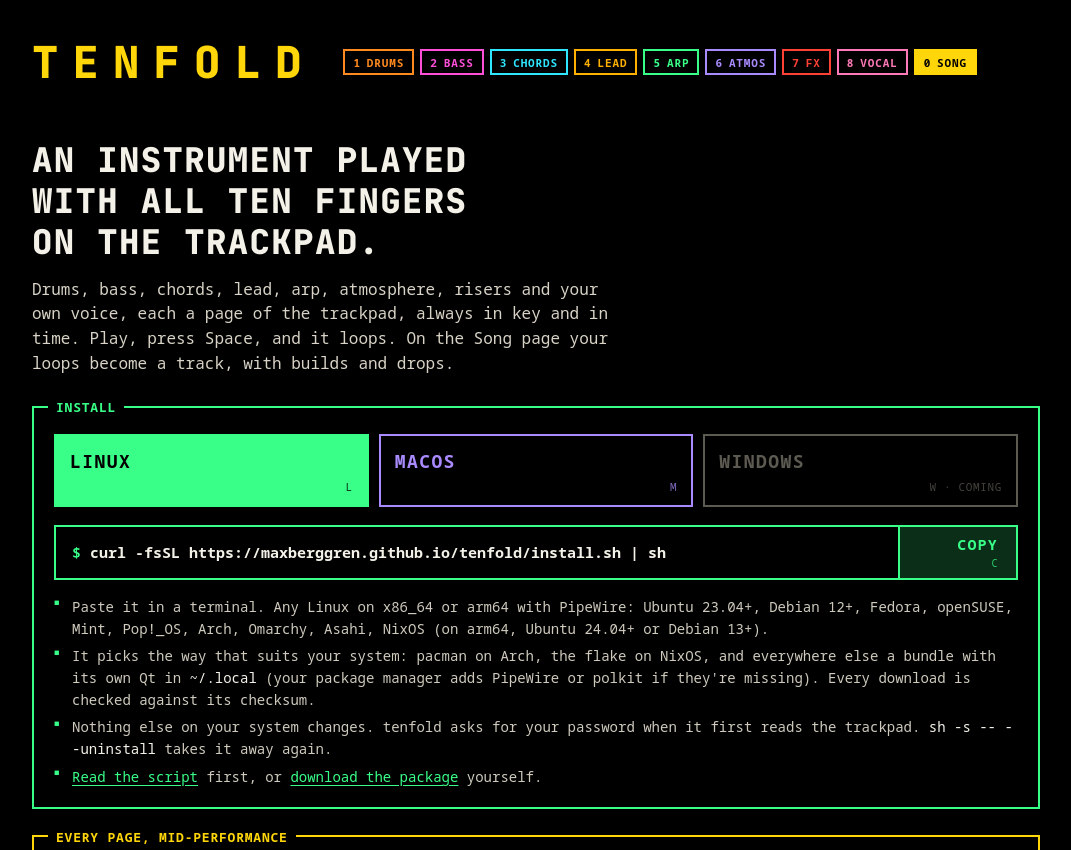
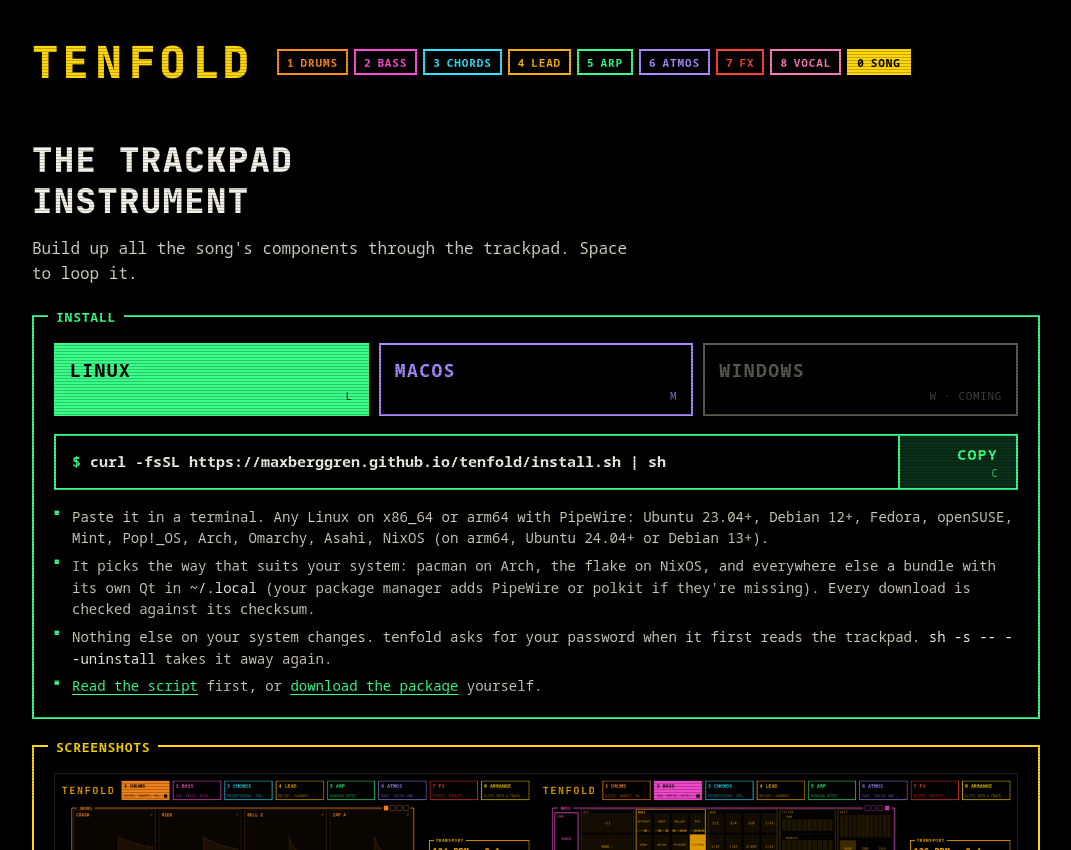
Before and after one commit to maxberggren/tenfold, a plain HTML site: page site/index.html in a window 1280 px wide. Shown: the top 850 px of the page, without its empty margins (104-1175 px from the left). Drawn offline with Linux system fonts and the light colour scheme; files whose address does not match are found by name.

Commit message:
Install page: the trackpad instrument, kerned wordmark, scanlines, a plain Mac download
Co-Authored-By: Claude Opus 5.5 <noreply@anthropic.com>

```diff
--- a/site/index.html
+++ b/site/index.html
@@ -4,7 +4,7 @@
 <meta charset="utf-8">
 <meta name="viewport" content="width=device-width, initial-scale=1">
 <title>tenfold</title>
-<meta name="description" content="An instrument played with all ten fingers on the trackpad. Install it with one command.">
+<meta name="description" content="The trackpad instrument. Build up all the song's components through the trackpad. Space to loop it.">
 <link rel="preconnect" href="https://fonts.googleapis.com">
 <link rel="preconnect" href="https://fonts.gstatic.com" crossorigin>
 <link href="https://fonts.googleapis.com/css2?family=JetBrains+Mono:wght@700;800&family=Noto+Sans+Mono:wdth,wght@87.5,500;87.5,600;87.5,700&display=swap" rel="stylesheet">
@@ -38,6 +38,15 @@
     line-height: 1.55;
     -webkit-font-smoothing: antialiased;
   }
+  /* Scanlines over the page, as the app draws them over its glass (Main.qml). */
+  body::after {
+    content: "";
+    position: fixed;
+    inset: 0;
+    pointer-events: none;
+    z-index: 10;
+    background: repeating-linear-gradient(to bottom, rgba(0,0,0,0.22) 0, rgba(0,0,0,0.22) 1px, transparent 1px, transparent 3px);
+  }
   .wrap { max-width: 1040px; margin: 0 auto; padding: 28px 16px 48px; }
   .caps { text-transform: uppercase; letter-spacing: 0.06em; font-weight: 700; }
 
@@ -47,10 +56,23 @@
     font-family: var(--wide);
     font-weight: 800;
     font-size: clamp(30px, 6vw, 44px);
-    letter-spacing: 0.32em;
+    letter-spacing: 0.16em;
     color: var(--song);
     margin: 0;
+    display: flex;
   }
+  /* Kerned by eye: a monospace face gives T, F and L as much room as O and
+     D, so the open sides of those three read as holes. Each pair is pulled
+     in by what its letters leave empty, and the last letter carries no
+     tracking, so the word sits on its own width. */
+  .wordmark span { display: inline-block; }
+  .wordmark .k-t { margin-right: -0.07em; }
+  .wordmark .k-e { margin-right: -0.01em; }
+  .wordmark .k-n { margin-right: 0.01em; }
+  .wordmark .k-f { margin-right: -0.08em; }
+  .wordmark .k-o { margin-right: 0.01em; }
+  .wordmark .k-l { margin-right: -0.09em; }
+  .wordmark .k-d { letter-spacing: 0; }
   .tabs { display: flex; gap: 6px; flex-wrap: wrap; flex: 1; min-width: 0; }
   .tab {
     border: 2px solid var(--c);
@@ -213,7 +235,7 @@
 <body>
 <div class="wrap">
   <header>
-    <h1 class="wordmark">TENFOLD</h1>
+    <h1 class="wordmark" aria-label="tenfold"><span class="k-t" aria-hidden="true">T</span><span class="k-e" aria-hidden="true">E</span><span class="k-n" aria-hidden="true">N</span><span class="k-f" aria-hidden="true">F</span><span class="k-o" aria-hidden="true">O</span><span class="k-l" aria-hidden="true">L</span><span class="k-d" aria-hidden="true">D</span></h1>
     <nav class="tabs" aria-hidden="true">
       <span class="tab" style="--c: var(--drums)"><b>1</b>Drums</span>
       <span class="tab" style="--c: var(--bass)"><b>2</b>Bass</span>
@@ -228,10 +250,8 @@
   </header>
 
   <section class="hero">
-    <h2>An instrument played with all ten fingers on the trackpad.</h2>
-    <p>Drums, bass, chords, lead, arp, atmosphere, risers and your own voice, each a page of the trackpad,
-      always in key and in time. Play, press Space, and it loops. On the Song page your loops become a track,
-      with builds and drops.</p>
+    <h2>The trackpad instrument</h2>
+    <p>Build up all the song's components through the trackpad. Space to loop it.</p>
   </section>
 
   <section class="panel" id="install" style="--c: var(--arp)">
@@ -273,12 +293,6 @@
           <span class="name">Get</span><span class="key">D</span>
         </a>
       </div>
-      <ul class="notes">
-        <li>Open the disk image and drag tenfold onto Applications.</li>
-        <li>Take the pad and every finger plays: the pointer stops and clicks go to the music until Esc gives the pad back. No permission is needed for that.</li>
-        <li>The Mac's own three- and four-finger swipes still switch spaces. Turn them off under System Settings › Trackpad › More Gestures while you play, or allow tenfold under Privacy & Security › Accessibility and it holds them back while the pad is taken.</li>
-        <li>The Vocal page asks once for the microphone. <a href="https://github.com/maxberggren/tenfold/releases/latest">The release</a> has the image's checksum.</li>
-      </ul>
     </div>
 
     <div id="soonInstall" class="soonbox" hidden>
@@ -290,7 +304,7 @@
   </section>
 
   <section class="panel shot">
-    <div class="title caps">Every page, mid-performance</div>
+    <div class="title caps">Screenshots</div>
     <img src="screenshot.png" alt="tenfold's pages side by side: drum pads, a bass line, a chord grid, a lead melody, an arpeggio, atmosphere voices, risers and the Song page with its lanes and sections" width="1440" height="1880" loading="lazy">
   </section>
 
```
